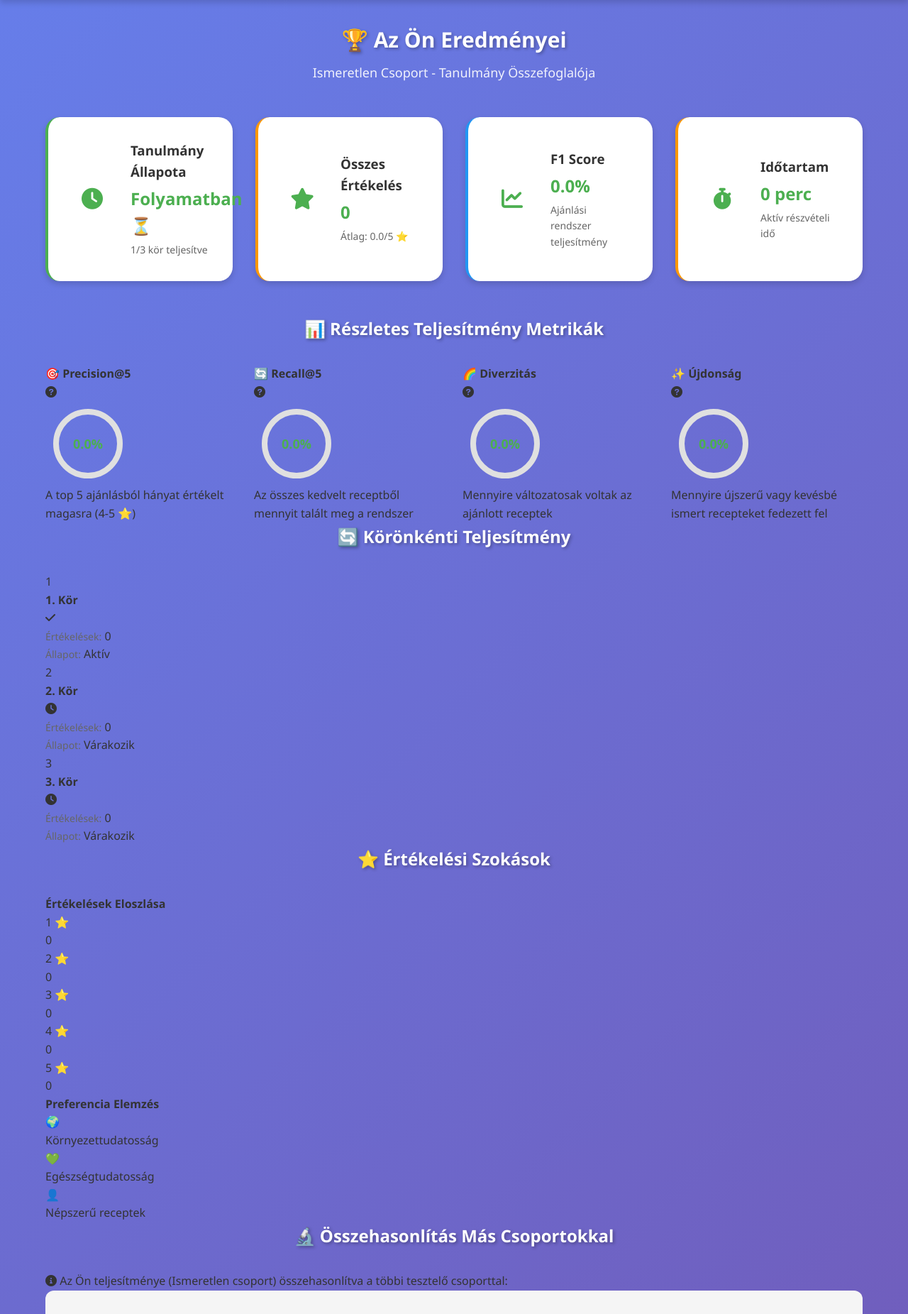
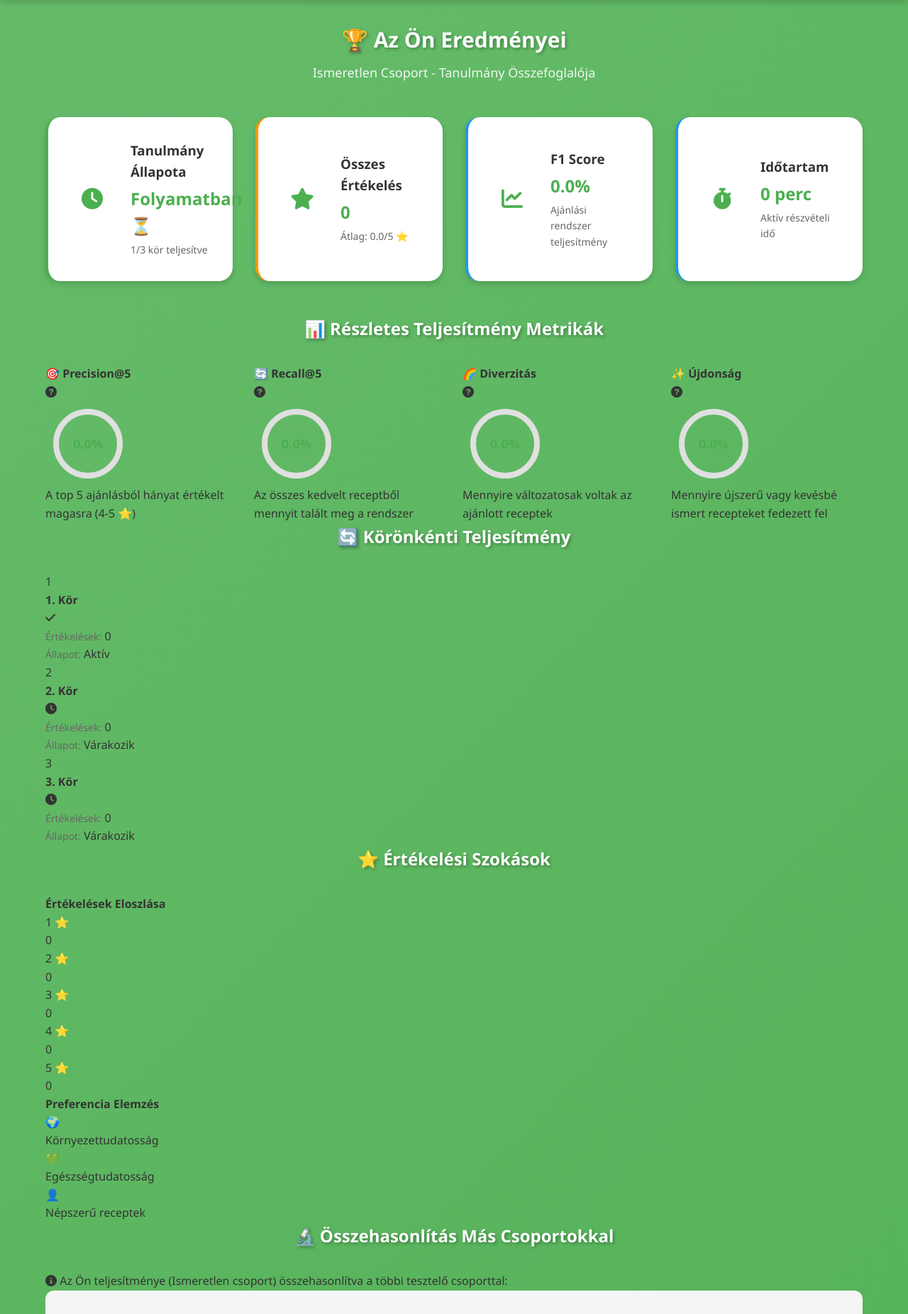
Before and after one commit to bvin81/RecSys_Bootstrap, a Flask app: page /results in a window 1280 px wide. Shown: the part 60-1911 px from the top of the page at 71% size. Run offline with Flask 2, Linux system fonts and the light colour scheme; a map, chart or similar area stays blank; some libraries are stand-ins or nearby versions.

Commit message:
Update style.css

```diff
--- a/static/css/style.css
+++ b/static/css/style.css
@@ -11,8 +11,8 @@
     /* Színpaletta */
     --primary-color: #4CAF50;
     --primary-dark: #45a049;
-    --secondary-color: #2196F3;
-    --accent-color: #FF9800;
+    --secondary-color: #FF9800;
+    --accent-color: #2196F3;
     --success-color: #4CAF50;
     --warning-color: #FF9800;
     --danger-color: #f44336;
@@ -26,9 +26,9 @@
     --black: #333333;
 
     /* Gradientek */
-    --primary-gradient: linear-gradient(135deg, #667eea 0%, #764ba2 100%);
+    --primary-gradient: linear-gradient(135deg, #66BB6A, #4CAF50);
     --success-gradient: linear-gradient(45deg, #4CAF50, #45a049);
-    --card-gradient: linear-gradient(135deg, #f5f7fa 0%, #c3cfe2 100%);
+    --card-gradient: linear-gradient(135deg, #FFFFFF, #F5F5F5);
 
     /* Árnyékok */
     --shadow-sm: 0 2px 4px rgba(0,0,0,0.1);
```
